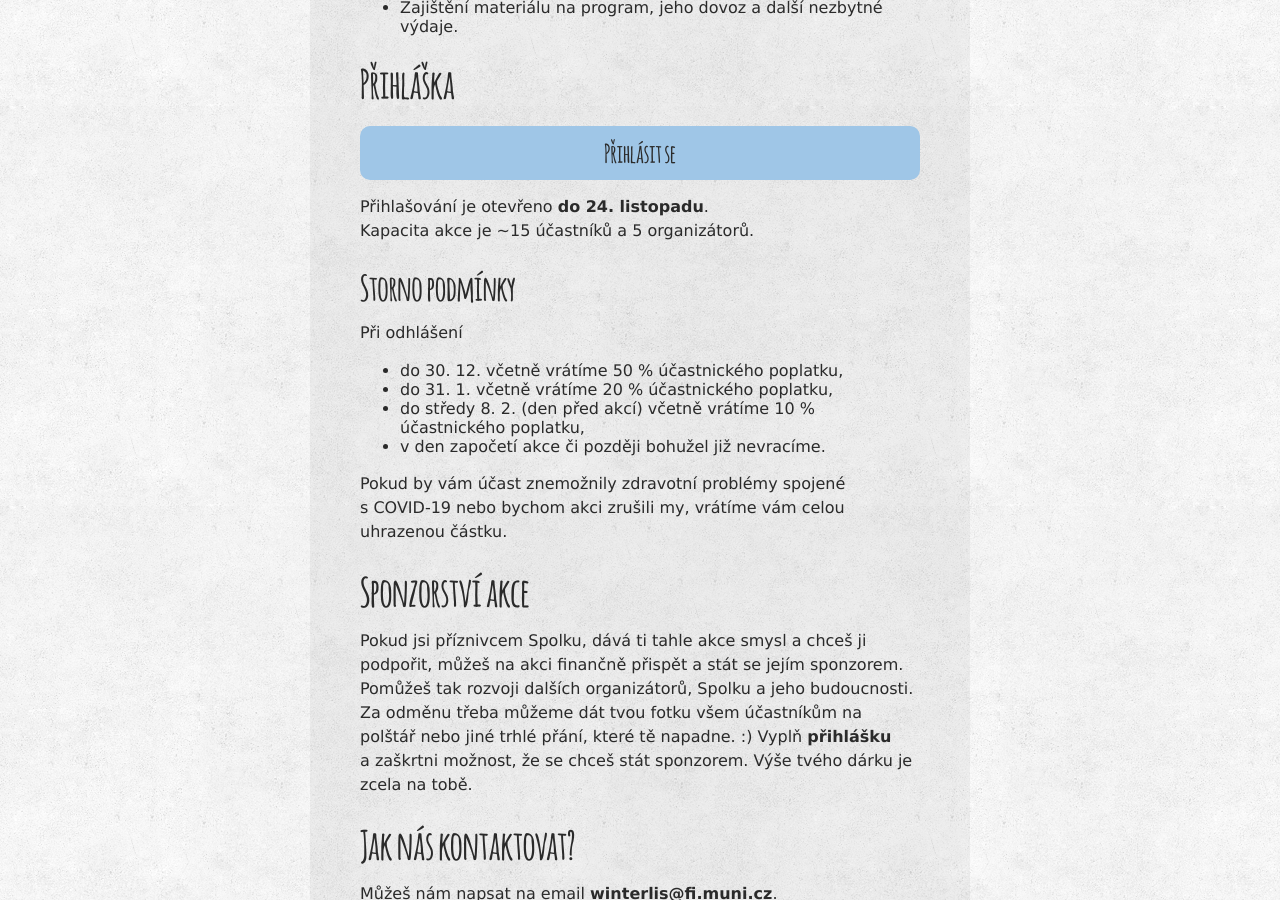
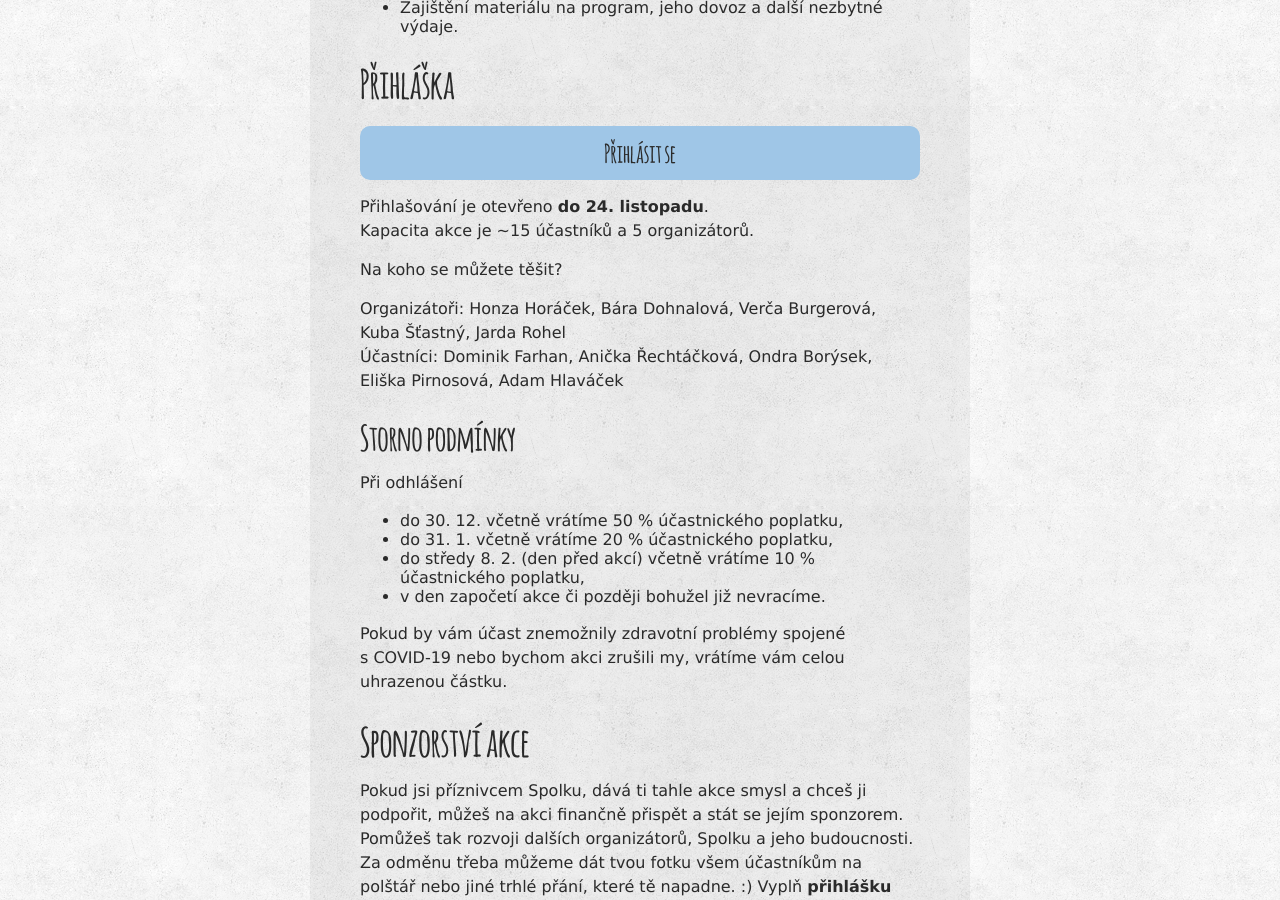
Before and after one commit to zverinec/zverinec-web, a Jekyll site: the page built from _pages/winterlis23.md, in a window 1280 px wide and 900 px high, scrolled down 2094 px. Built offline with Jekyll 4.4.1, drawn with Linux system fonts in a browser that asks for light colours; comment, search, counter and statistics services are not loaded.

Commit message:
Add orgové a účastníci

```diff
--- a/_pages/winterlis23.md
+++ b/_pages/winterlis23.md
@@ -59,6 +59,11 @@ Organizátoři akci připravují bez nároku na odměnu.
 Přihlašování je otevřeno <strong>do 24. listopadu</strong>. <br />
 Kapacita akce je ~15 účastníků a 5 organizátorů.
 
+Na koho se můžete těšit?
+
+Organizátoři: Honza Horáček, Bára Dohnalová, Verča Burgerová, Kuba Šťastný, Jarda Rohel<br />
+Účastníci: Dominik Farhan, Anička Řechtáčková, Ondra Borýsek, Eliška Pirnosová, Adam Hlaváček
+
 ### Storno podmínky
 
 Při odhlášení
```
